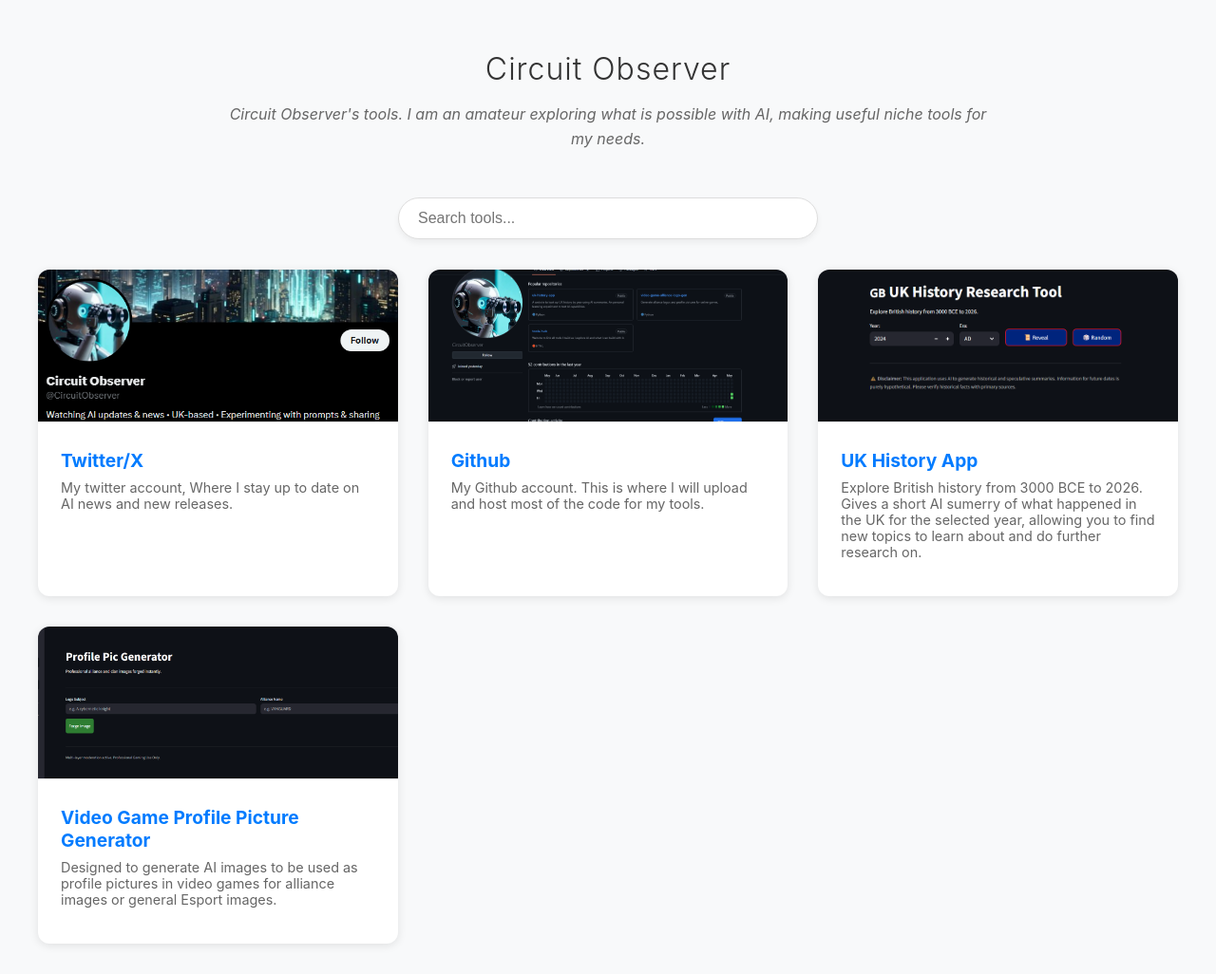
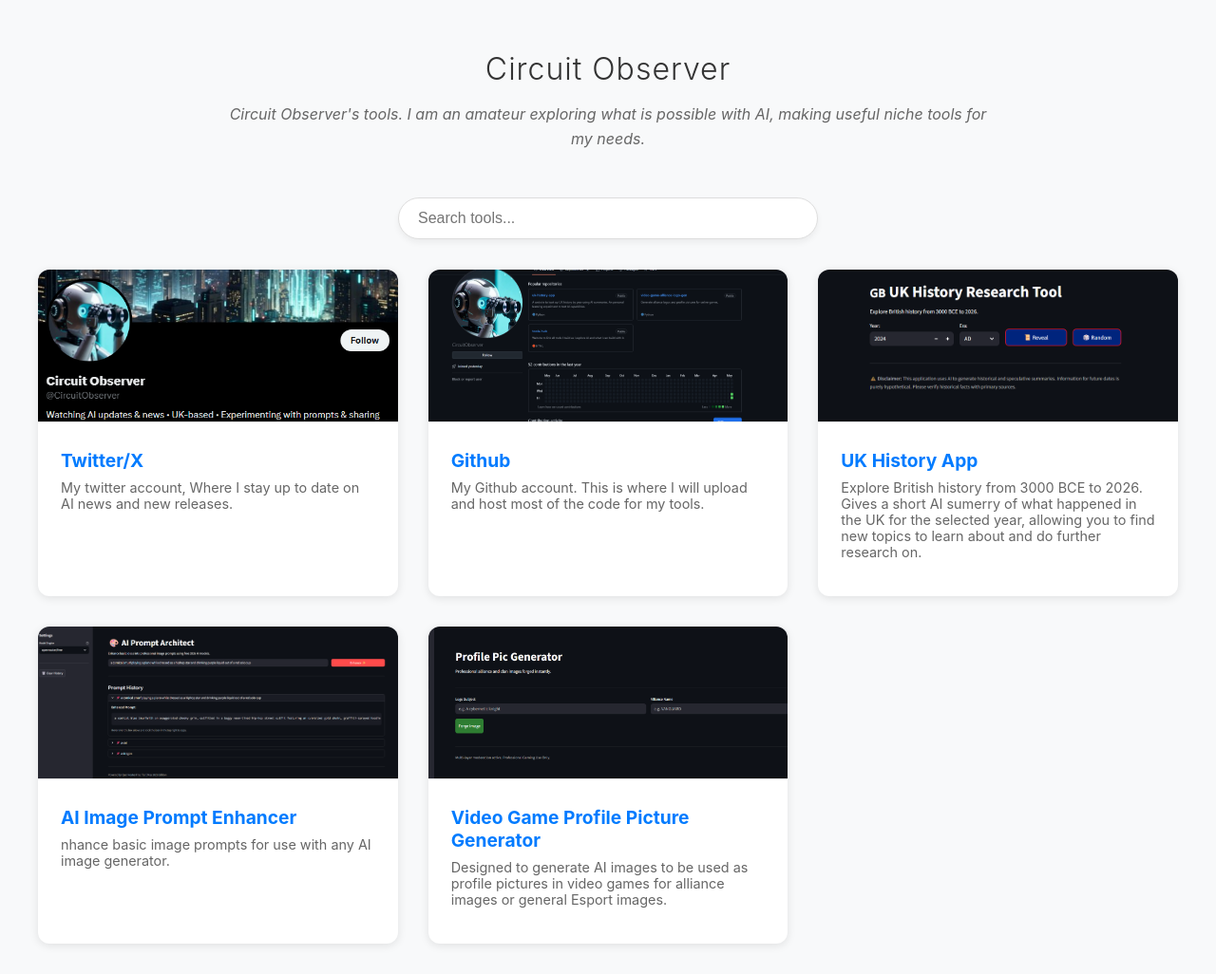
Before and after one commit to CircuitObserver/tools-hub, a plain HTML site: page index.html in a window 1280 px wide. Shown: the whole page at 95% size. Drawn offline with Linux system fonts and the light colour scheme.

Commit message:
Update index.html

```diff
--- a/index.html
+++ b/index.html
@@ -68,6 +68,12 @@
                 image: "images/uk_history_app.png" // Replace with a screenshot link
             },
             {
+                name: "AI Image Prompt Enhancer",
+                description: "nhance basic image prompts for use with any AI image generator.",
+                link: "https://prompt-enhancer-for-ai-images.streamlit.app/",
+                image: "images/ai-image-prompt-enhancer.png" // Replace with a screenshot link
+            },
+            {
                 name: "Video Game Profile Picture Generator",
                 description: "Designed to generate AI images to be used as profile pictures in video games for alliance images or general Esport images.",
                 link: "https://video-game-alliance-logo-gen.streamlit.app/",
```
